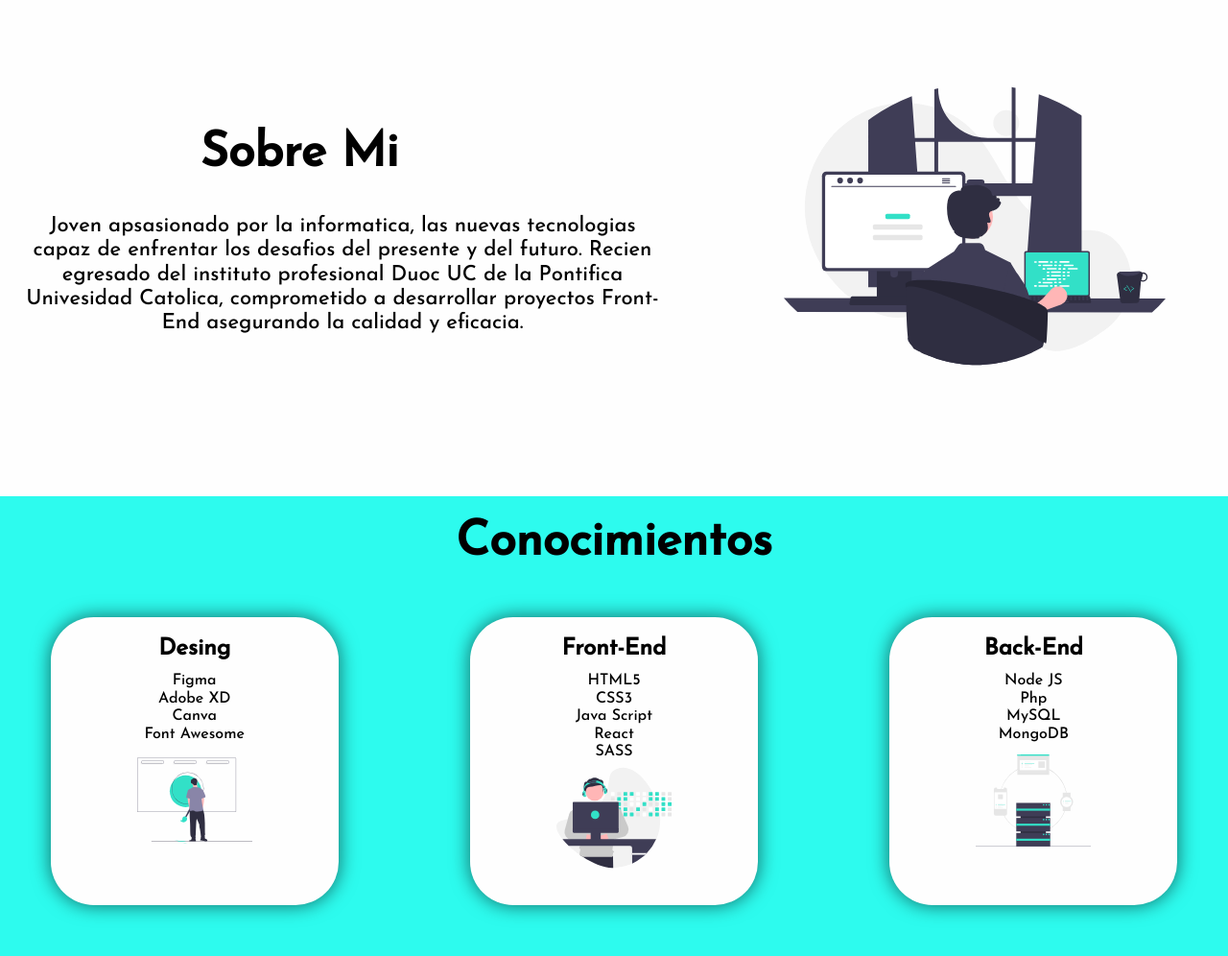
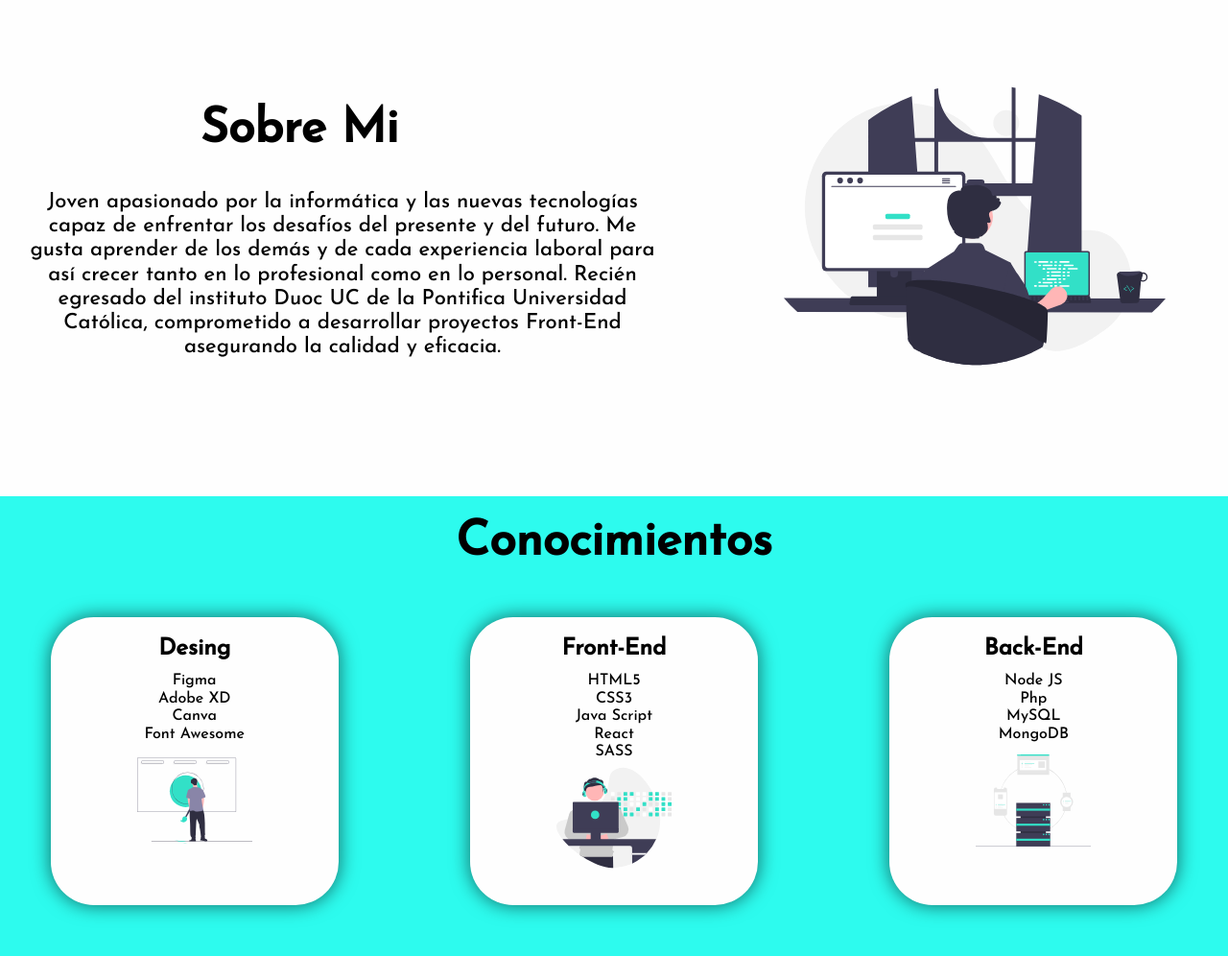
Before and after one commit to VictorDavid98/Portafolio-Victor-Zamora-Colipai, a website built with webpack: page src/index.html in a window 1280 px wide. Shown: the part 807-1803 px from the top of the page at 96% size. Built offline with nearby package versions, Linux system fonts and the light colour scheme.

```diff
--- a/package.json
+++ b/package.json
@@ -1,7 +1,7 @@
 {
-  "name": "Portafolio-Web",
+  "name": "webpack-inicial",
   "version": "1.0.0",
-  "description": "Este es la primera version de mi portafolio web",
+  "description": "Este es un cascaron de un proyecto de webpack",
   "main": "index.js",
   "scripts": {
     "test": "echo \"Error: no test specified\" && exit 1",
--- a/src/index.html
+++ b/src/index.html
@@ -72,8 +72,8 @@
         <div class="contenedor-sobremi" id="sobremi">
             <div class="sobremi">
                 <h1>Sobre Mi</h1>
-                <p>Joven apsasionado por la informatica, las nuevas tecnologias capaz de enfrentar los desafios del presente y del futuro.
-                    Recien egresado del instituto profesional Duoc UC de la Pontifica Univesidad Catolica, comprometido a desarrollar proyectos Front-End asegurando la calidad y eficacia.
+                <p>Joven apasionado por la informática y las nuevas tecnologías capaz de enfrentar los desafíos del presente y del futuro. Me gusta aprender de los demás y de cada experiencia laboral para así crecer tanto en lo profesional como en lo personal.
+                    Recién egresado del instituto Duoc UC de la Pontifica Universidad Católica, comprometido a desarrollar proyectos Front-End asegurando la calidad y eficacia.
                 </p><br>
 
             </div>
```
Also changed, not shown: docs/index.html (+1 -1 lines), 1 other file.
